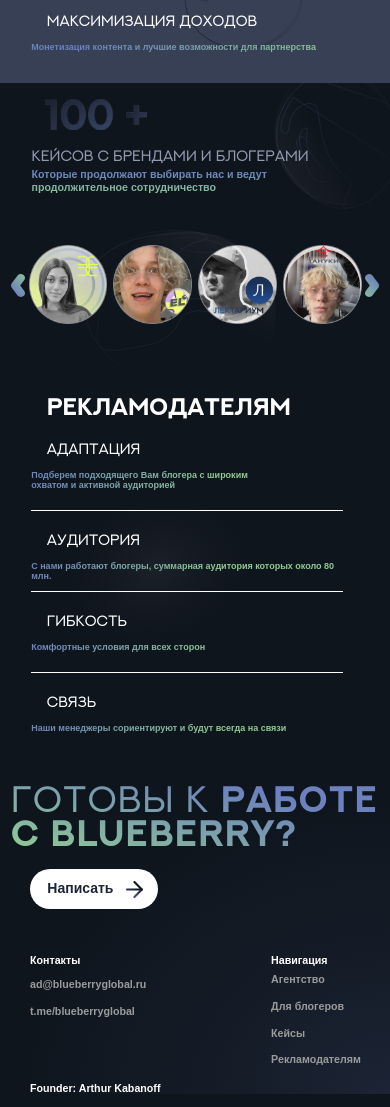
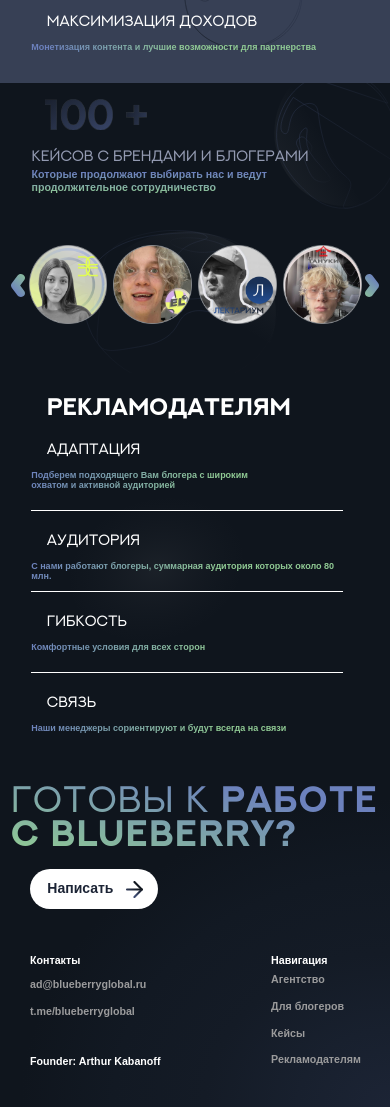
Before and after one commit to iskandario/BlueberryGlobal, a plain HTML site: page index.html in a window 390 px wide. Shown: the part 1296-2403 px from the top of the page. Drawn offline with Linux system fonts and the light colour scheme; a web font is replaced by a local one.

Commit message:
finished

```diff
--- a/blocks/blogers/blogers.css
+++ b/blocks/blogers/blogers.css
@@ -105,6 +105,12 @@
 		bottom: 1%;
 		width: 25%;
 	}
+
+
+	.blogers__text1{
+		background-image: linear-gradient(20deg, #6c81bd 10%, #90ca94 50%);
+
+	}
 }
 
 
@@ -140,6 +146,12 @@
 		bottom: -2%;
 		width: 25%;
 	}
+
+
+	.blogers__text1{
+		background-image: linear-gradient(20deg, #6c81bd 10%, #90ca94 50%);
+
+	}
 }
 
 
@@ -171,6 +183,12 @@
 		bottom: 2%;
 		width: 30%;
 	}
+
+
+	.blogers__text1{
+		background-image: linear-gradient(20deg, #6c81bd 10%, #90ca94 50%);
+
+	}
 }
 
 
@@ -201,6 +219,12 @@
 		left: 50%;
 		bottom: -2%;
 		width: 35%;
+	}
+
+
+	.blogers__text1{
+		background-image: linear-gradient(20deg, #6c81bd 10%, #90ca94 50%);
+
 	}
 
 }
@@ -236,6 +260,11 @@
 		width: 35%;
 	}
 
+
+	.blogers__text1{
+		background-image: linear-gradient(20deg, #6c81bd 10%, #90ca94 50%);
+
+	}
 
 
 }
--- a/blocks/footer/footer.css
+++ b/blocks/footer/footer.css
@@ -224,14 +224,16 @@
 	.footer__aboutUs-author {
 		display: block;
 		margin: 0;
-		margin-top: 57px;
+		margin-top: 30px;
 		margin-left: 10px;
+		margin-bottom: 40px;
 	}
 
 	.footer__columns {
 		margin: 0;
 		margin-top: 45px;
 	}
+
 
 	.footer__contacts {
 		margin-left: 20px;
```
